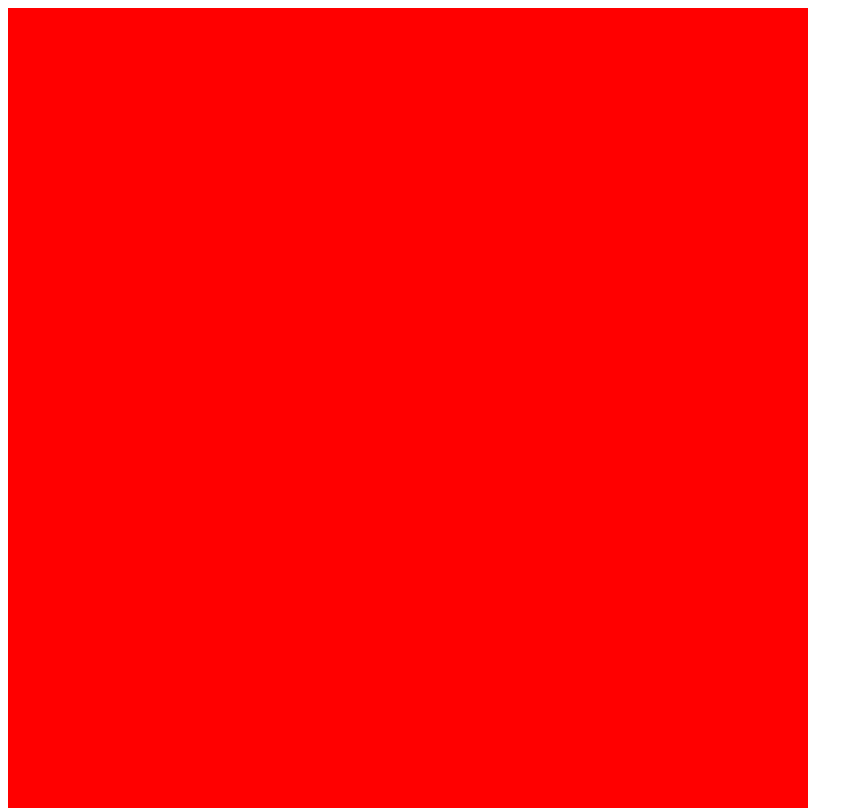
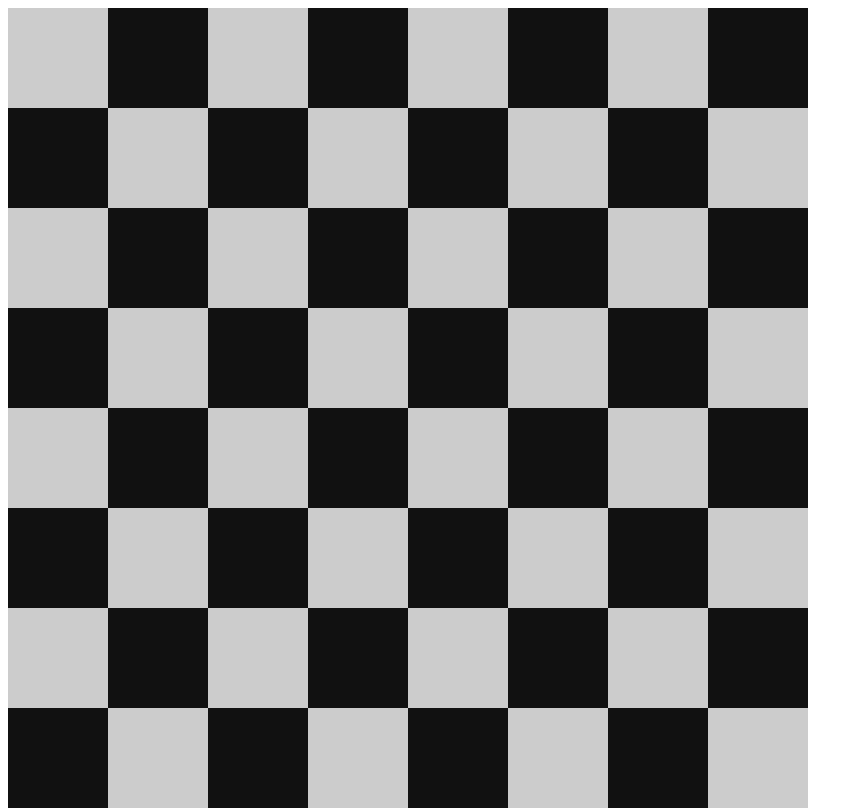
Before and after one commit to GhitaB/demo-chess-board, a plain HTML site: page index.html in a window 1280 px wide. Shown: the whole page, without its empty margins (0-863 px from the left). Drawn offline with Linux system fonts and the light colour scheme.

Commit message:
First solution (only for large screens).

```diff
--- a/index.html
+++ b/index.html
@@ -8,7 +8,6 @@
   <body>
     <style>
       div.col {
-        background: red;
         height: 100px;
         width: 100px;
         float: left;
@@ -17,87 +16,95 @@
       div.row {
         max-width: 800px;
       }
+
+      div.col.light {
+        background: #CCC;
+      }
+
+      div.col.dark {
+        background: #111;
+      }
     </style>
     <div class="container">
       <div class="row">
-        <div class="col"></div>
-        <div class="col"></div>
-        <div class="col"></div>
-        <div class="col"></div>
-        <div class="col"></div>
-        <div class="col"></div>
-        <div class="col"></div>
-        <div class="col"></div>
+        <div class="col light"></div>
+        <div class="col dark"></div>
+        <div class="col light"></div>
+        <div class="col dark"></div>
+        <div class="col light"></div>
+        <div class="col dark"></div>
+        <div class="col light"></div>
+        <div class="col dark"></div>
       </div>
       <div class="row">
-        <div class="col"></div>
-        <div class="col"></div>
-        <div class="col"></div>
-        <div class="col"></div>
-        <div class="col"></div>
-        <div class="col"></div>
-        <div class="col"></div>
-        <div class="col"></div>
+        <div class="col dark"></div>
+        <div class="col light"></div>
+        <div class="col dark"></div>
+        <div class="col light"></div>
+        <div class="col dark"></div>
+        <div class="col light"></div>
+        <div class="col dark"></div>
+        <div class="col light"></div>
       </div>
       <div class="row">
-        <div class="col"></div>
-        <div class="col"></div>
-        <div class="col"></div>
-        <div class="col"></div>
-        <div class="col"></div>
-        <div class="col"></div>
-        <div class="col"></div>
-        <div class="col"></div>
+        <div class="col light"></div>
+        <div class="col dark"></div>
+        <div class="col light"></div>
+        <div class="col dark"></div>
+        <div class="col light"></div>
+        <div class="col dark"></div>
+        <div class="col light"></div>
+        <div class="col dark"></div>
       </div>
       <div class="row">
-        <div class="col"></div>
-        <div class="col"></div>
-        <div class="col"></div>
-        <div class="col"></div>
-        <div class="col"></div>
-        <div class="col"></div>
-        <div class="col"></div>
-        <div class="col"></div>
+        <div class="col dark"></div>
+        <div class="col light"></div>
+        <div class="col dark"></div>
+        <div class="col light"></div>
+        <div class="col dark"></div>
+        <div class="col light"></div>
+        <div class="col dark"></div>
+        <div class="col light"></div>
       </div>
       <div class="row">
-        <div class="col"></div>
-        <div class="col"></div>
-        <div class="col"></div>
-        <div class="col"></div>
-        <div class="col"></div>
-        <div class="col"></div>
-        <div class="col"></div>
-        <div class="col"></div>
+        <div class="col light"></div>
+        <div class="col dark"></div>
+        <div class="col light"></div>
+        <div class="col dark"></div>
+        <div class="col light"></div>
+        <div class="col dark"></div>
+        <div class="col light"></div>
+        <div class="col dark"></div>
       </div>
       <div class="row">
-        <div class="col"></div>
-        <div class="col"></div>
-        <div class="col"></div>
-        <div class="col"></div>
-        <div class="col"></div>
-        <div class="col"></div>
-        <div class="col"></div>
-        <div class="col"></div>
+        <div class="col dark"></div>
+        <div class="col light"></div>
+        <div class="col dark"></div>
+        <div class="col light"></div>
+        <div class="col dark"></div>
+        <div class="col light"></div>
+        <div class="col dark"></div>
+        <div class="col light"></div>
       </div>
       <div class="row">
-        <div class="col"></div>
-        <div class="col"></div>
-        <div class="col"></div>
-        <div class="col"></div>
-        <div class="col"></div>
-        <div class="col"></div>
-        <div class="col"></div>
-        <div class="col"></div>
+        <div class="col light"></div>
+        <div class="col dark"></div>
+        <div class="col light"></div>
+        <div class="col dark"></div>
+        <div class="col light"></div>
+        <div class="col dark"></div>
+        <div class="col light"></div>
+        <div class="col dark"></div>
       </div>
       <div class="row">
-        <div class="col"></div>
-        <div class="col"></div>
-        <div class="col"></div>
-        <div class="col"></div>
-        <div class="col"></div>
-        <div class="col"></div>
-        <div class="col"></div>
-        <div class="col"></div>
+        <div class="col dark"></div>
+        <div class="col light"></div>
+        <div class="col dark"></div>
+        <div class="col light"></div>
+        <div class="col dark"></div>
+        <div class="col light"></div>
+        <div class="col dark"></div>
+        <div class="col light"></div>
       </div>
     </div>
   </body>
```
